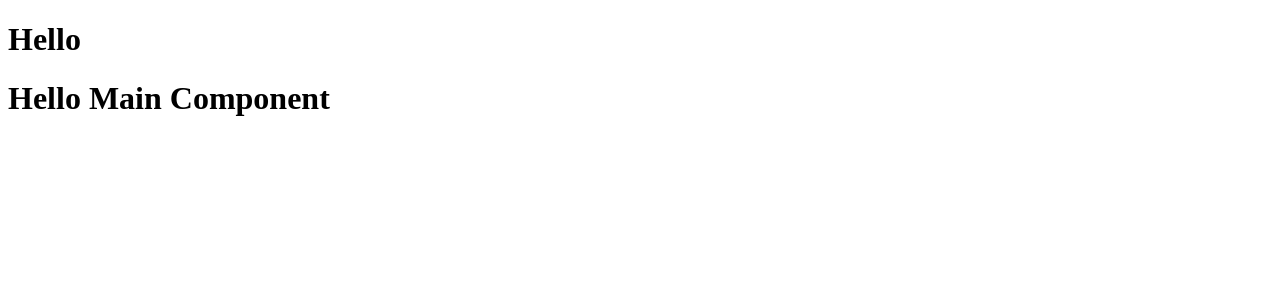
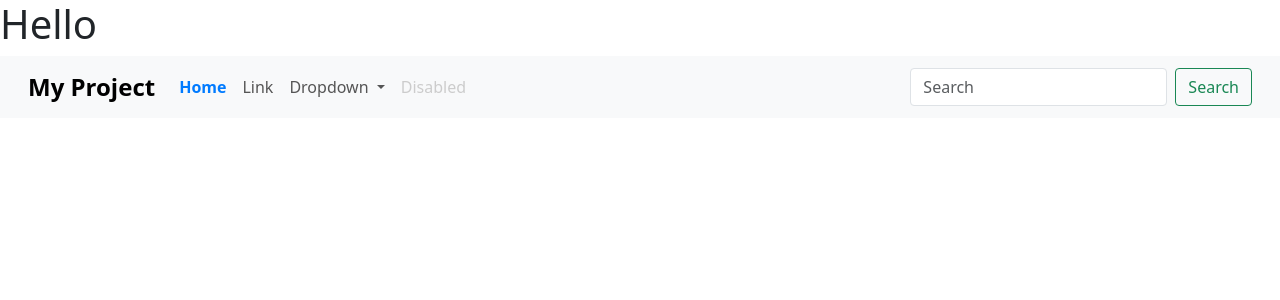
Before and after one commit to ParamiAshinsana/Angular, an Angular app: page / in a window 1280 px wide. Shown: the top 300 px of the page. Built offline with nearby package versions, Linux system fonts and the light colour scheme.

Commit message:
update the navigation bar

```diff
--- a/angular.json
+++ b/angular.json
@@ -27,9 +27,12 @@
               }
             ],
             "styles": [
-              "src/styles.css"
+              "src/styles.css",
+              "node_modules/bootstrap/dist/css/bootstrap.min.css"
             ],
-            "scripts": []
+            "scripts": [
+              "node_modules/bootstrap/dist/js/bootstrap.bundle.min.js"
+            ]
           },
           "configurations": {
             "production": {
--- a/package.json
+++ b/package.json
@@ -18,6 +18,7 @@
     "@angular/platform-browser": "^18.1.0",
     "@angular/platform-browser-dynamic": "^18.1.0",
     "@angular/router": "^18.1.0",
+    "bootstrap": "^5.3.3",
     "rxjs": "~7.8.0",
     "tslib": "^2.3.0",
     "zone.js": "~0.14.3"
--- a/src/app/app.component.html
+++ b/src/app/app.component.html
@@ -1,2 +1,2 @@
 <h1>Hello</h1>
-<main-root></main-root>
+<app-navigation></app-navigation>
--- a/src/app/app.component.ts
+++ b/src/app/app.component.ts
@@ -1,11 +1,11 @@
 import { Component } from '@angular/core';
 import { RouterOutlet } from '@angular/router';
-import { MainComponent } from "../main/main.component";
+import { NavigationComponent } from "../app/navigation/navigation.component";
 
 @Component({
   selector: 'app-root',
   standalone: true,
-  imports: [RouterOutlet, MainComponent],
+  imports: [RouterOutlet, NavigationComponent],
   templateUrl: './app.component.html',
   styleUrl: './app.component.css'
 })
--- a/src/app/navigation/navigation.component.css
+++ b/src/app/navigation/navigation.component.css
@@ -0,0 +1,54 @@
+/* Style the navbar brand (logo/text) */
+.navbar-brand {
+    font-size: 1.5rem;
+    font-weight: bold;
+  }
+
+  /* Customize the navbar links */
+  .nav-link {
+    color: #555; /* Default link color */
+  }
+
+  .nav-link:hover {
+    color: #007bff; /* Hover color */
+  }
+
+  /* Customize the active link */
+  .nav-link.active {
+    font-weight: bold;
+    color: #007bff;
+  }
+
+  /* Customize the dropdown items */
+  .dropdown-menu {
+    background-color: #f8f9fa;
+  }
+
+  .dropdown-item:hover {
+    background-color: #e9ecef;
+  }
+
+  /* Disable link style */
+  .nav-link.disabled {
+    color: #ccc;
+    cursor: not-allowed;
+  }
+
+  /* Customize the search form */
+  .form-control {
+    border-radius: 0.25rem;
+  }
+
+  .btn-outline-success {
+    border-radius: 0.25rem;
+  }
+
+  /* Adjust navbar padding */
+  .navbar {
+    padding: 0.5rem 1rem;
+  }
+
+  /* Additional padding for form controls */
+  .form-control {
+    margin-right: 0.5rem;
+  }
--- a/src/app/navigation/navigation.component.html
+++ b/src/app/navigation/navigation.component.html
@@ -1 +1,36 @@
-<p>navigation works!</p>
+<nav class="navbar navbar-expand-lg navbar-light bg-light">
+    <div class="container-fluid">
+      <a class="navbar-brand" href="#">My Project</a>
+      <button class="navbar-toggler" type="button" data-bs-toggle="collapse" data-bs-target="#navbarNav" aria-controls="navbarNav" aria-expanded="false" aria-label="Toggle navigation">
+        <span class="navbar-toggler-icon"></span>
+      </button>
+      <div class="collapse navbar-collapse" id="navbarNav">
+        <ul class="navbar-nav me-auto mb-2 mb-lg-0">
+          <li class="nav-item">
+            <a class="nav-link active" aria-current="page" href="#">Home</a>
+          </li>
+          <li class="nav-item">
+            <a class="nav-link" href="#">Link</a>
+          </li>
+          <li class="nav-item dropdown">
+            <a class="nav-link dropdown-toggle" href="#" id="navbarDropdown" role="button" data-bs-toggle="dropdown" aria-expanded="false">
+              Dropdown
+            </a>
+            <ul class="dropdown-menu" aria-labelledby="navbarDropdown">
+              <li><a class="dropdown-item" href="#">Action</a></li>
+              <li><a class="dropdown-item" href="#">Another action</a></li>
+              <li><hr class="dropdown-divider"></li>
+              <li><a class="dropdown-item" href="#">Something else here</a></li>
+            </ul>
+          </li>
+          <li class="nav-item">
+            <a class="nav-link disabled" href="#" tabindex="-1" aria-disabled="true">Disabled</a>
+          </li>
+        </ul>
+        <form class="d-flex">
+          <input class="form-control me-2" type="search" placeholder="Search" aria-label="Search">
+          <button class="btn btn-outline-success" type="submit">Search</button>
+        </form>
+      </div>
+    </div>
+  </nav>
```
Also changed, not shown: 1 other file (tests, documents, lock files or other folders).
